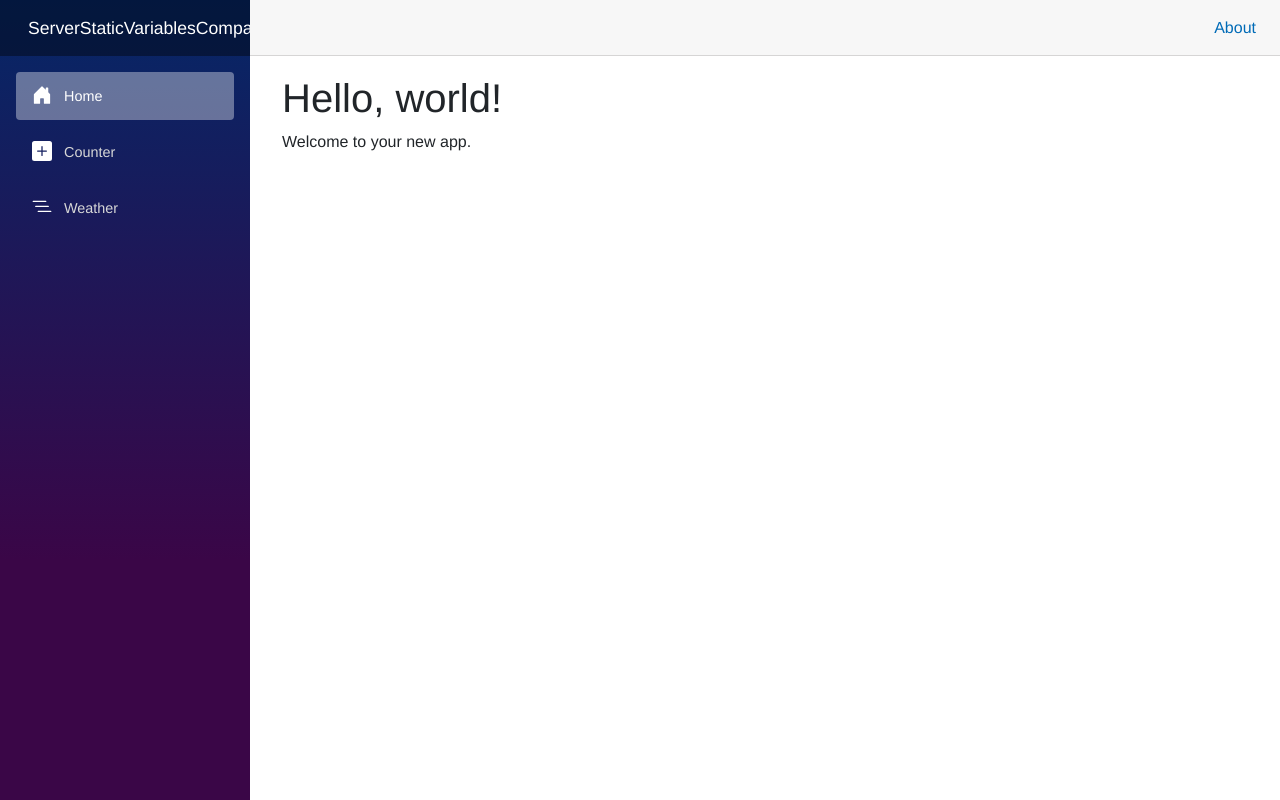
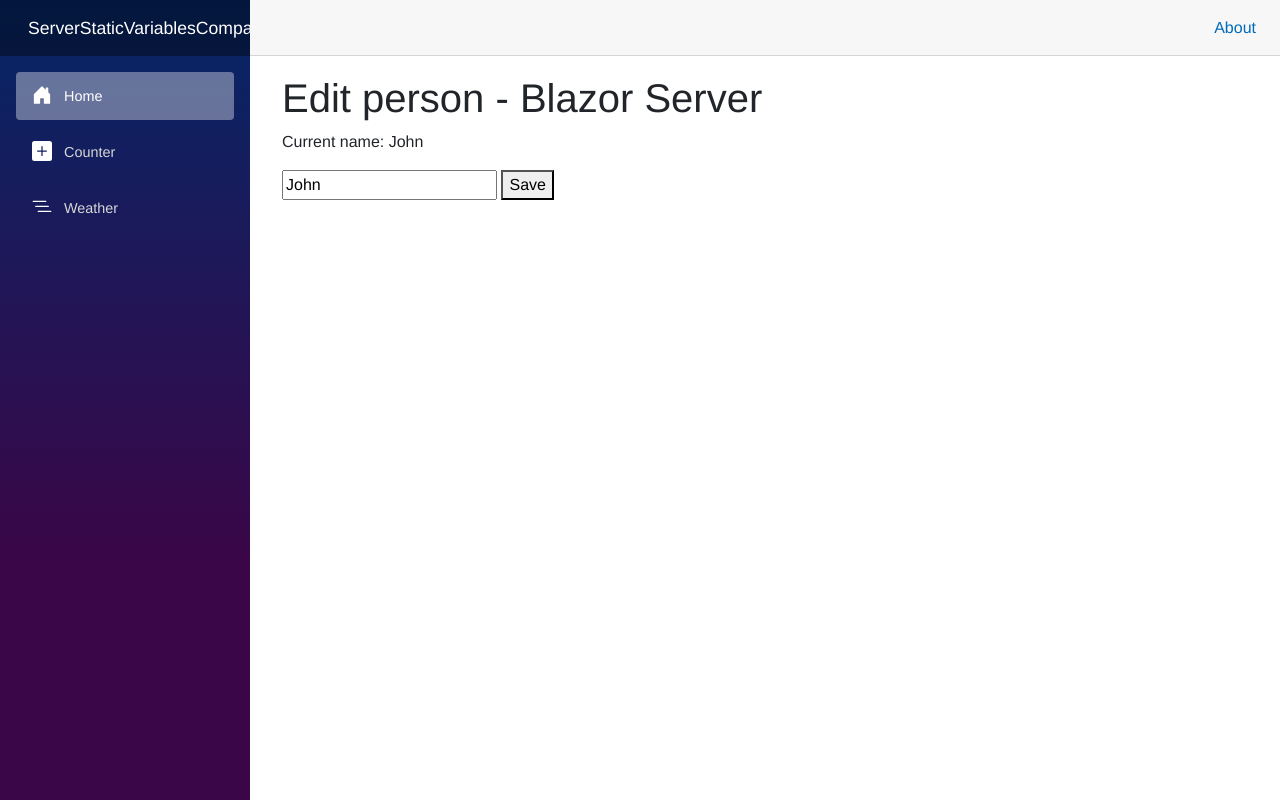
Before and after one commit to Spuute/Blazor-static-variables-comparison, an ASP.NET Core app: page / in a window 1280 px wide. Run offline with ASP.NET Core 8, Linux system fonts and the light colour scheme; style sheets or scripts are compiled from the project's sources.

Commit message:
add example code to both wasm and server

```diff
--- a/ServerStaticVariablesComparison/Components/Pages/Home.razor
+++ b/ServerStaticVariablesComparison/Components/Pages/Home.razor
@@ -1,7 +1,19 @@
 @page "/"
+@using SharedLib
 
 <PageTitle>Home</PageTitle>
 
-<h1>Hello, world!</h1>
+<h1>Edit person - Blazor Server</h1>
 
-Welcome to your new app.
+<p>Current name: @_person.FirstName </p>
+<input @bind-value="_person.FirstName" placeholder="Edit first name" />
+<button @onclick="UpdateName">Save</button>
+
+@code {
+    private static Person _person = new() { FirstName = "John" };
+
+    private void UpdateName()
+    {
+        Console.WriteLine($"Saved: {_person.FirstName}");
+    }
+}
--- a/WasmStaticVariablesComparison/Pages/Home.razor
+++ b/WasmStaticVariablesComparison/Pages/Home.razor
@@ -1,7 +1,19 @@
 @page "/"
+@using SharedLib
 
 <PageTitle>Home</PageTitle>
 
-<h1>Hello, world!</h1>
+<h1>Edit person - Blazor WebAssembly</h1>
 
-Welcome to your new app.
+<p>Current name: @_person.FirstName</p>
+<input @bind="_person.FirstName" placeholder="Edit first name"/>
+<button @onclick="UpdateName">Save</button>
+
+@code {
+    private static Person _person = new() { FirstName = "John" };
+
+    private void UpdateName()
+    {
+        Console.WriteLine($"Saved: {_person.FirstName}");
+    }
+}
```
